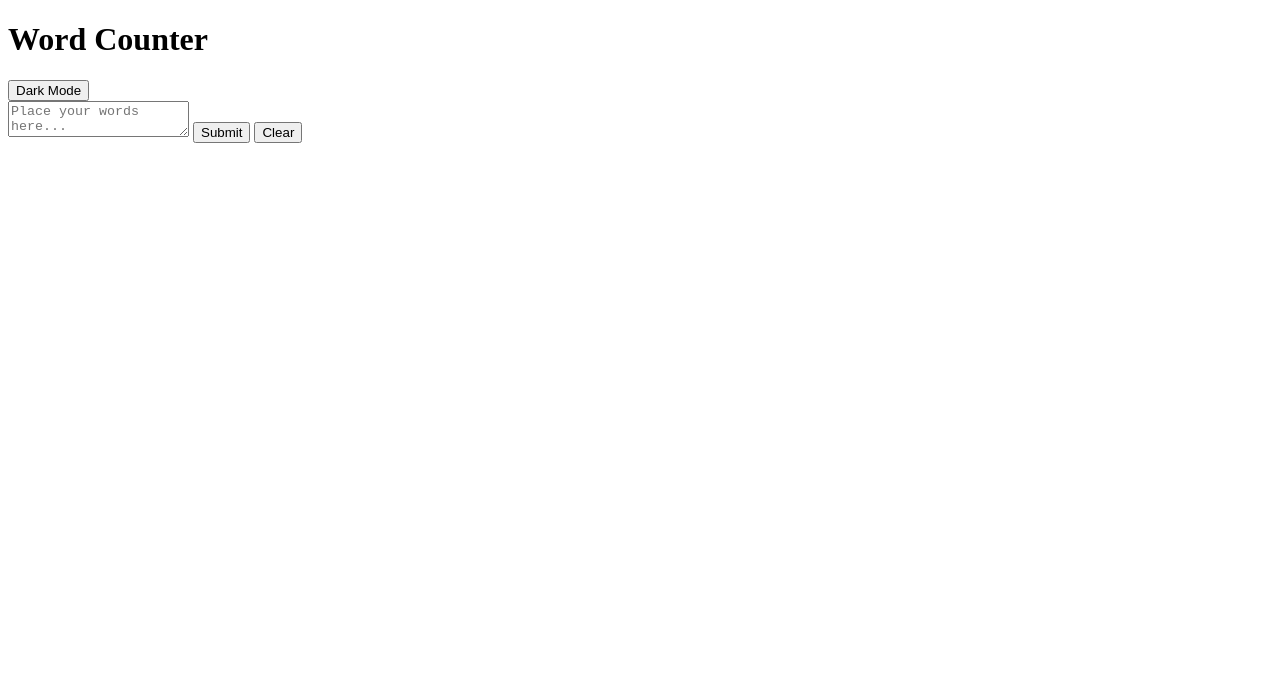
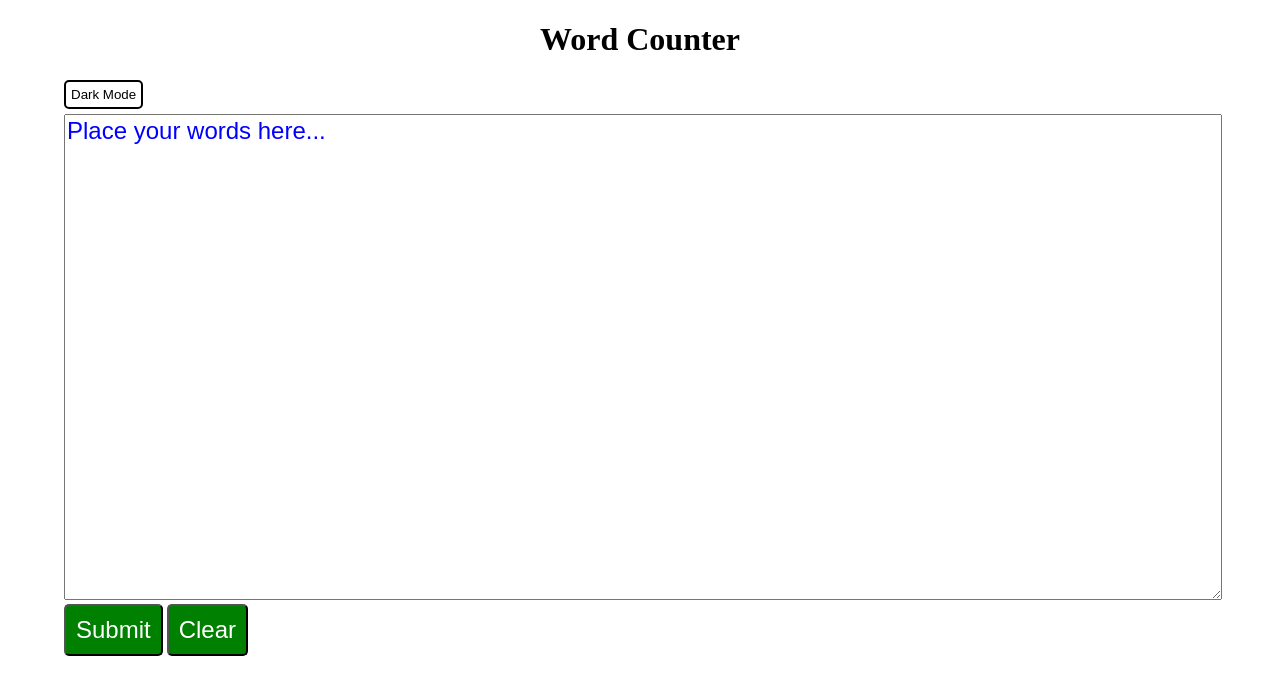
Before and after one commit to mpnunan/LAB-word-counter, a plain HTML site: page index.html in a window 1280 px wide. Drawn offline with Linux system fonts and the light colour scheme.

Commit message:
css styling applied

```diff
--- a/main.css
+++ b/main.css
@@ -4,3 +4,41 @@
   color: white;
 
 }
+
+body {
+  width: 90%;
+  margin-left: auto;
+  margin-right: auto;
+}
+
+body > h1 {
+  text-align: center;
+}
+
+textarea {
+  width: 100%;
+  height: 20em;
+  font-size: 1.5em;
+  font-family: Arial, Helvetica, sans-serif;
+  margin-top: 5px;
+}
+
+textarea::placeholder {
+  color: blue;
+}
+
+form > button {
+  background-color: green;
+  color: white;
+  padding: 10px;
+  font-size: 1.5em;
+  border-radius: 5px;
+}
+
+#bg-switch {
+  background-color: white;
+  color: black;
+  border: 2px solid black;
+  border-radius: 5px;
+  padding: 5px;
+}
```
